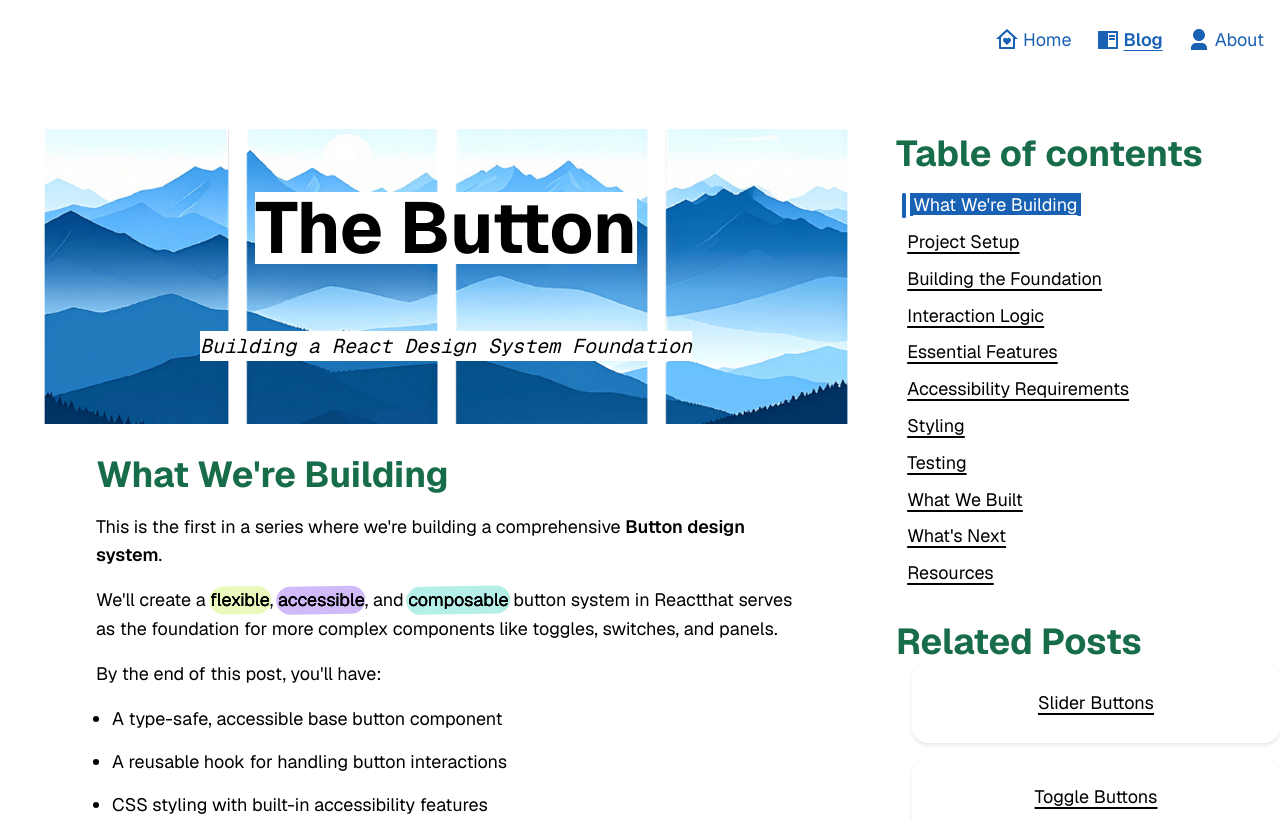
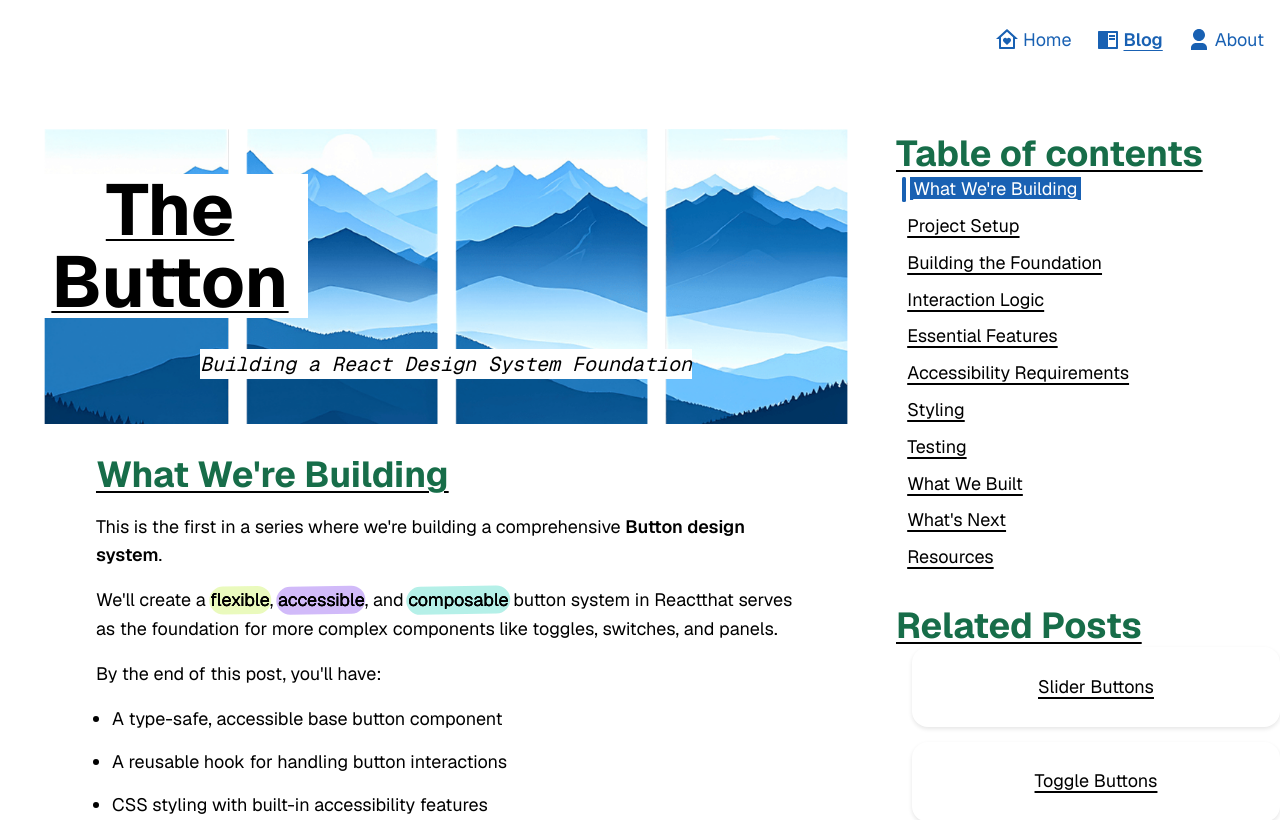
Before and after one commit to codercarl1243/react_components_system, a Next.js app: page /blog/design-system/buttons/base2 in a window 1280 px wide. Shown: the top 820 px of the page. Built offline with nearby package versions, Linux system fonts and the light colour scheme.

Commit message:
UPDATE heading components should be a link

```diff
--- a/components/heading/index.tsx
+++ b/components/heading/index.tsx
@@ -2,6 +2,7 @@ import clsx from 'clsx'
 import type { HeadingPropsType } from '@/components/heading/heading.type'
 import { createElement } from 'react'
 import Icon from '@/components/icon'
+import Head from 'next/head'
 
 const getSizeClass = (level: number): string => {
   switch (level) {
@@ -23,16 +24,42 @@ const getIconSize = (level: number): number => {
     default: return 16
   }
 }
+
+const generateSlug = (text: string): string => {
+  return text
+    .toLowerCase()
+    .trim()
+    .replace(/[^\w\s-]/g, '')
+    .replace(/\s+/g, '-')
+    .replace(/-+/g, '-')
+}
+
+const extractTextFromChildren = (children: React.ReactNode): string => {
+  if (typeof children === 'string') return children
+  if (typeof children === 'number') return children.toString()
+  if (Array.isArray(children)) {
+    return children.map(extractTextFromChildren).join('')
+  }
+  if (children && typeof children === 'object' && 'props' in children) {
+    const element = children as { props: { children: React.ReactNode } }
+    return extractTextFromChildren(element.props.children)
+  }
+  return ''
+}
+
 /**
- * Render a semantic heading element with configurable visual size.
+ * Render a semantic heading element with configurable visual size, wrapped in a shareable anchor link.
  *
- * Creates an `h{n}` element (where `n` is `headingLevel`) and applies the component's base font class together with a size class derived from `headingSize`.
- * `headingSize` lets you control the visual font size independently of the semantic heading level.
+ * Creates an `h{n}` element (where `n` is `headingLevel`) wrapped in an anchor tag that links to itself.
+ * This allows users to easily share direct links to specific heading sections. Applies the component's
+ * base font class together with a size class derived from `headingSize`. `headingSize` lets you control
+ * the visual font size independently of the semantic heading level.
  *
  * @param headingLevel - Semantic heading level to render (1–6). Defaults to `3`.
  * @param headingSize - Visual size level used to pick the CSS size class (1–6). Defaults to `headingLevel`.
  * @param icon - Optional icon to render before the heading text. When provided, adds spacing between the icon and text.
- * @returns A React element for the requested heading tag with composed classes and forwarded props.
+ * @param id - Optional custom ID for the anchor. If not provided, auto-generated from heading text.
+ * @returns A React element for the requested heading tag wrapped in an anchor, with composed classes and forwarded props.
  */
 
 export default function Heading({
@@ -41,8 +68,11 @@ export default function Heading({
   children,
   className,
   icon,
+  id,
   ...props
 }: HeadingPropsType) {
+
+ const headingId = id || generateSlug(extractTextFromChildren(children))
 
  const content = icon ? (
     <>
@@ -51,9 +81,10 @@ export default function Heading({
     </>
   ) : children;
 
-  return createElement(
+  const HeadingElement = () => createElement(
     `h${headingLevel}`,
     {
+      id: headingId,
       className: clsx('font-main heading',
         {"heading-w-icon": icon},
         className,
@@ -62,4 +93,13 @@ export default function Heading({
     },
     content
   )
+ const fullUrl = typeof window !== 'undefined'
+    ? `${window.location.origin}${window.location.pathname}#${headingId}`
+    : `#${headingId}`
+
+  return (
+    <a href="">
+      <HeadingElement />
+    </a>
+  )
 }
```
